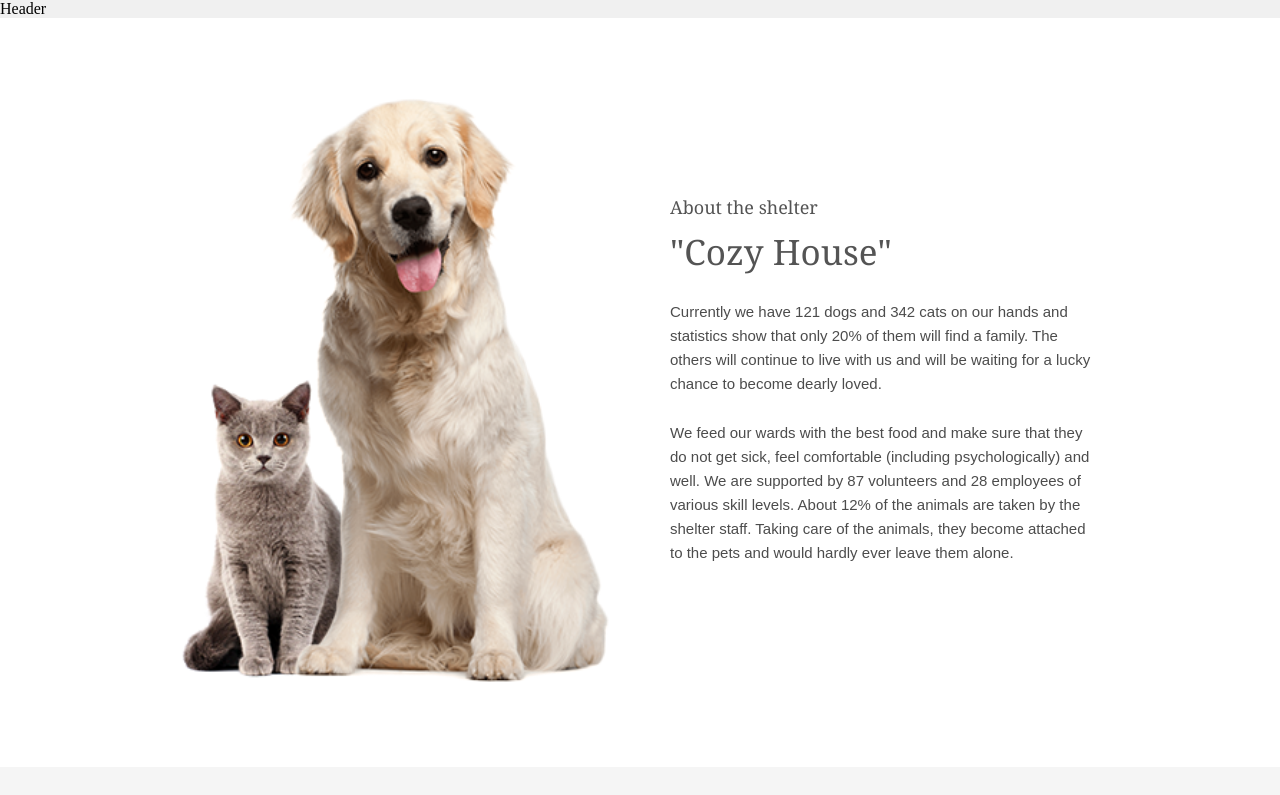
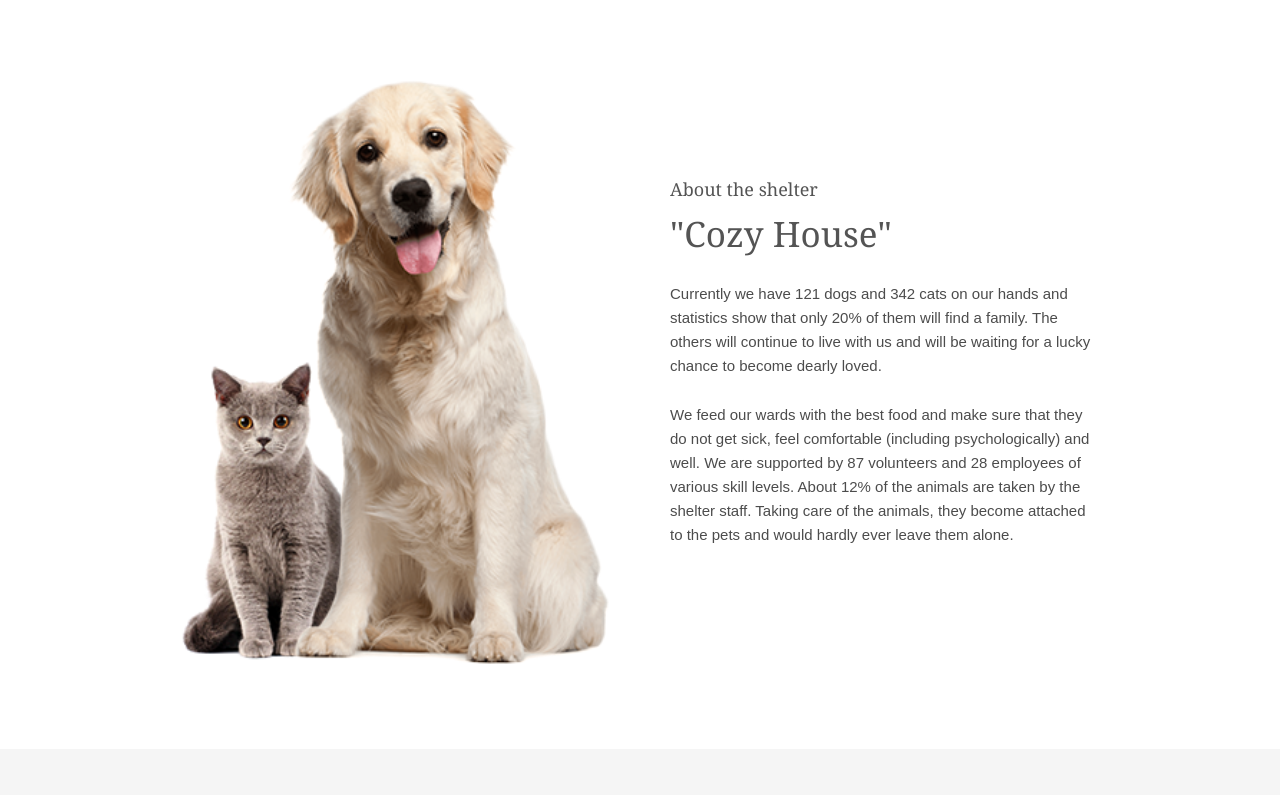
Before and after one commit to Samadcloud8999/produkt, a React (Vite) app: page / in a window 1280 px wide. Shown: the top 795 px of the page. Built offline with nearby package versions, Linux system fonts and the light colour scheme.

Commit message:
commit name

```diff
--- a/src/components/Header/Header.jsx
+++ b/src/components/Header/Header.jsx
@@ -3,6 +3,8 @@ import he from './Header.module.css'
 
 export const Header = () => {
   return (
-    <div>Header</div>
+    <>
+
+    </>
   )
 }
```
